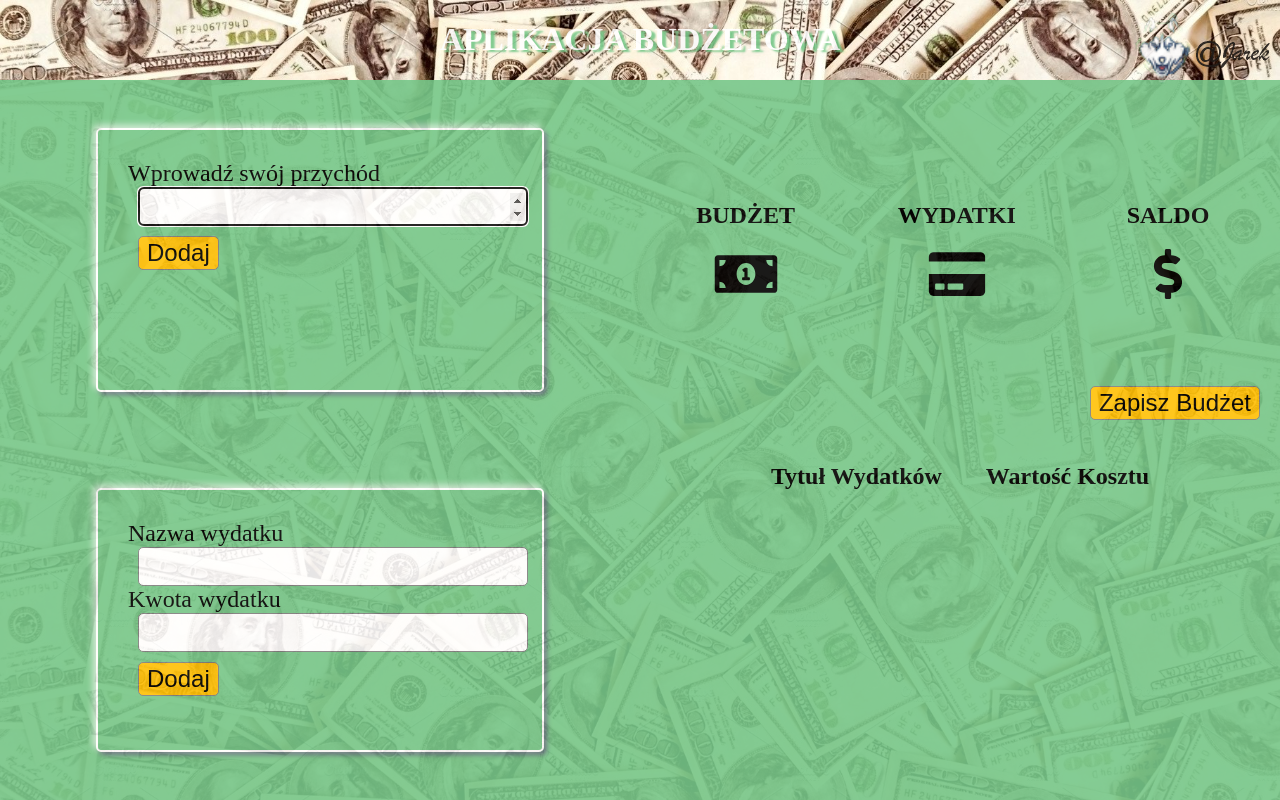
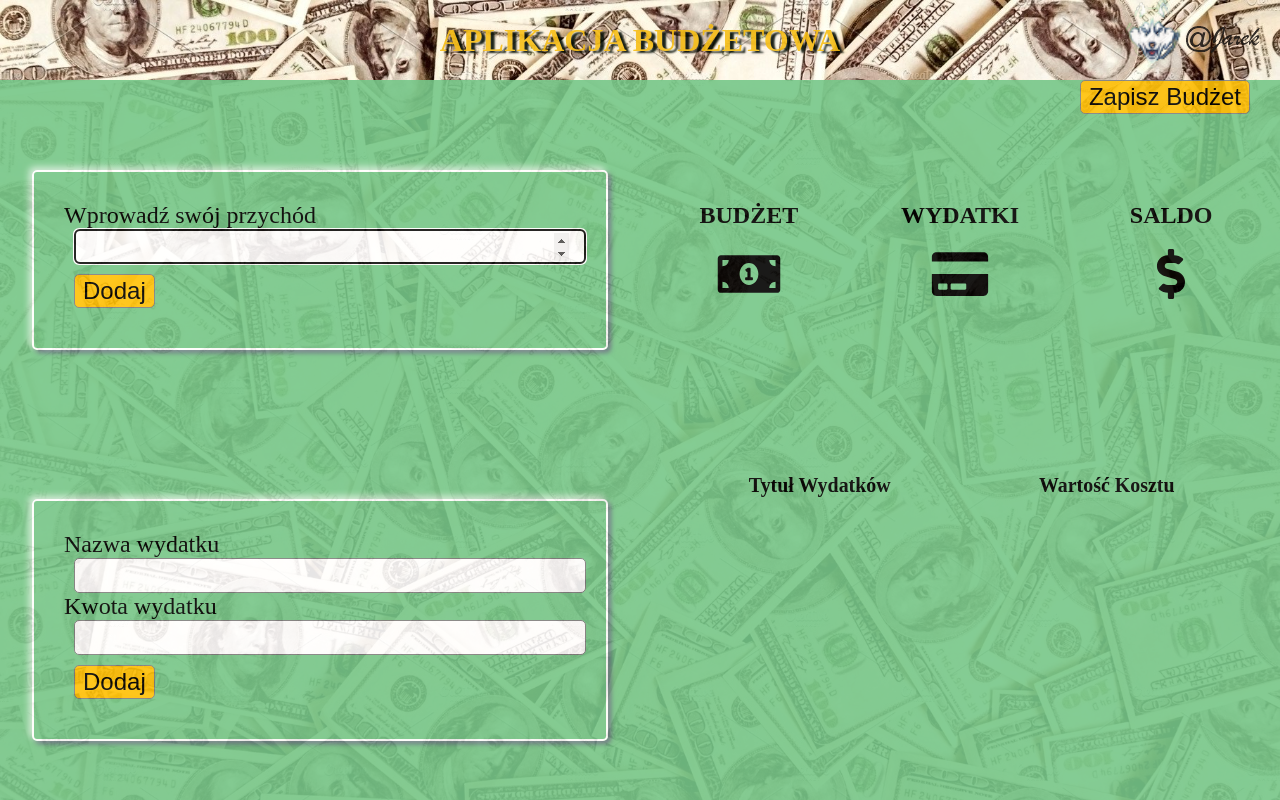
Before and after one commit to ajarek/budzet, a plain HTML site: page index.html in a window 1280 px wide. Drawn offline with Linux system fonts and the light colour scheme.

Commit message:
Update style.css

```diff
--- a/style.css
+++ b/style.css
@@ -1,54 +1,48 @@
-body{
+* {
   margin: 0;
   padding: 0;
   box-sizing: border-box;
+}
+body {
   background-image: url(img/dolars.jpg);
   background-size: cover;
   opacity: 0.9;
 }
 
-.container{
+.container {
   height: 100vh;
   position: relative;
   display: flex;
   flex-wrap: wrap;
   flex-direction: row;
-
-
 }
-h1{
-    text-shadow: 4px 2px 2px hsl(134,42%,62%);
-    color:white;
+h1 {
+  text-shadow: 4px 2px 2px hsl(136, 100%, 2%);
+  color: rgb(246, 190, 22);
 }
-.h1{
+.h1 {
   width: 100%;
   height: 10%;
-    text-align: center;
-
-
+  display: flex;
+  align-items: center;
+  justify-content: center;
 }
-.przychody{
-    box-sizing: border-box;
+.przychody,
+.ekran {
   width: 50%;
   height: 45vh;
   background-color: hsl(134, 42%, 62%);
   display: flex;
+  flex-direction: column;
   justify-content: center;
   align-items: center;
   flex-wrap: wrap;
 }
-.ekran{
+.ekran {
+  flex-direction: row;
+}
 
-    box-sizing: border-box;
-    width: 50%;
-    height: 45vh;
-    background-color: rgb(118, 199, 137);
-   display: flex;
-   flex-direction: row;
-   position: relative;
-   flex-wrap: wrap;
-}
-.ekran div{
+.ekran div {
   width: 33%;
   font-size: 1.5rem;
   font-weight: 700;
@@ -59,15 +53,16 @@ align-items: center;
   justify-content: center;
   flex-wrap: wrap;
 }
-.ekran div img{
+.ekran div img {
   margin: 20px;
   width: 100px;
-    height:50px;
+  height: 50px;
 }
-.ekran div span{
+.ekran div span {
   font-size: 2rem;
 }
-.wydatki{
+.wydatki,
+.lista {
   box-sizing: border-box;
   width: 50%;
   height: 45vh;
@@ -76,95 +71,88 @@ justify-content: center;
   justify-content: center;
   align-items: center;
   flex-wrap: wrap;
-
 }
 .lista{
-    box-sizing: border-box;
-    width: 50%;
-    height: 45vh;
-    background-color: rgb(118, 199, 137);
+  padding: 32px;
+  align-items: flex-start;
+  overflow-y: auto;
+}
+.lista table {
+  width: 100%;
   text-align: center;
 }
-
-  .wynik{
-      display: flex;
-     justify-content: center;
+.lista tbody,.lista thead {
+  font-size: 24px;
 }
-  .wynik h5{
-      margin: 20px;
-      font-size: 1.5rem;
-  }
-p{
+p {
   margin: 0;
   font-size: 1.5rem;
 }
-.ramka1{
-    height: 25vh;
-    width: 60%;
+.ramka1 {
+  width: 90%;
   border: 2px solid white;
   border-radius: 5px;
   display: flex;
   flex-direction: column;
-
-
   padding: 30px;
   box-shadow: -3px -3px 7px #ffffffb2, 3px 3px 5px rgba(94, 104, 121, 0.945);
   overflow: hidden;
 }
-.ramka1 input{
+.ramka1 input {
   width: 100%;
   height: 35px;
   border-radius: 5px;
-    border:1px solid grey;
+  border: 1px solid grey;
   margin: 0 10px;
   font-size: 1.5rem;
-   background-color:ffffff;
+  background-color: ffffff;
+  padding: 0 16px;
 }
 :root {
-    --nm: 6px 6px 16px 0 rgba(0, 0, 0, 0.2),
-    -6px -6px 16px 0 #ffffff;
+  --nm: 6px 6px 16px 0 rgba(0, 0, 0, 0.2), -6px -6px 16px 0 #ffffff;
 
-    --nm-inset:inset 4px 4px 8px 0 rgba(0, 0, 0, 0.2),
+  --nm-inset: inset 4px 4px 8px 0 rgba(0, 0, 0, 0.2),
     inset -4px -4px 8px 0 rgba(255, 255, 255, 0.8);
 }
-button{
+button {
   font-size: 1.5rem;
   padding: 2px 8px;
   border-radius: 5px;
-    border:1px solid grey;
-    margin:10px;
+  border: 1px solid grey;
+  margin: 10px;
   background-color: rgb(255, 193, 7);
+  cursor: pointer;
 }
 button:hover {
-    box-shadow:var(--nm-inset);
+  box-shadow: var(--nm-inset);
 }
-#wynik{
+#wynik {
   font-size: 2rem;
   text-align: center;
 }
-#btn3{
+#btn3 {
   position: absolute;
-  right: 10px;
-  bottom: 10px;
+  right: 20px;
+  top: 70px;
 }
-.logo{
+.logo {
   position: absolute;
-    top: 10px;
-   right: 10px;
+  top: -5px;
+  right: 20px;
 }
-@media (max-width: 940px){
-    .ekran div,.wynik h5,.ekran div span{
-
+@media (max-width: 940px) {
+  .ekran div,
+  .wynik h5,
+  .ekran div span {
     font-size: 1.2rem;
     font-weight: 400;
-
   }
-.ekran div img{
+  .ekran div img {
     margin: 10px;
     width: 50px;
-    height:25px;
+    height: 25px;
   }
-h1{
+  h1 {
     font-size: 100%;
   }
 }
```
Lines whose indentation alone changed are shown as unchanged.
